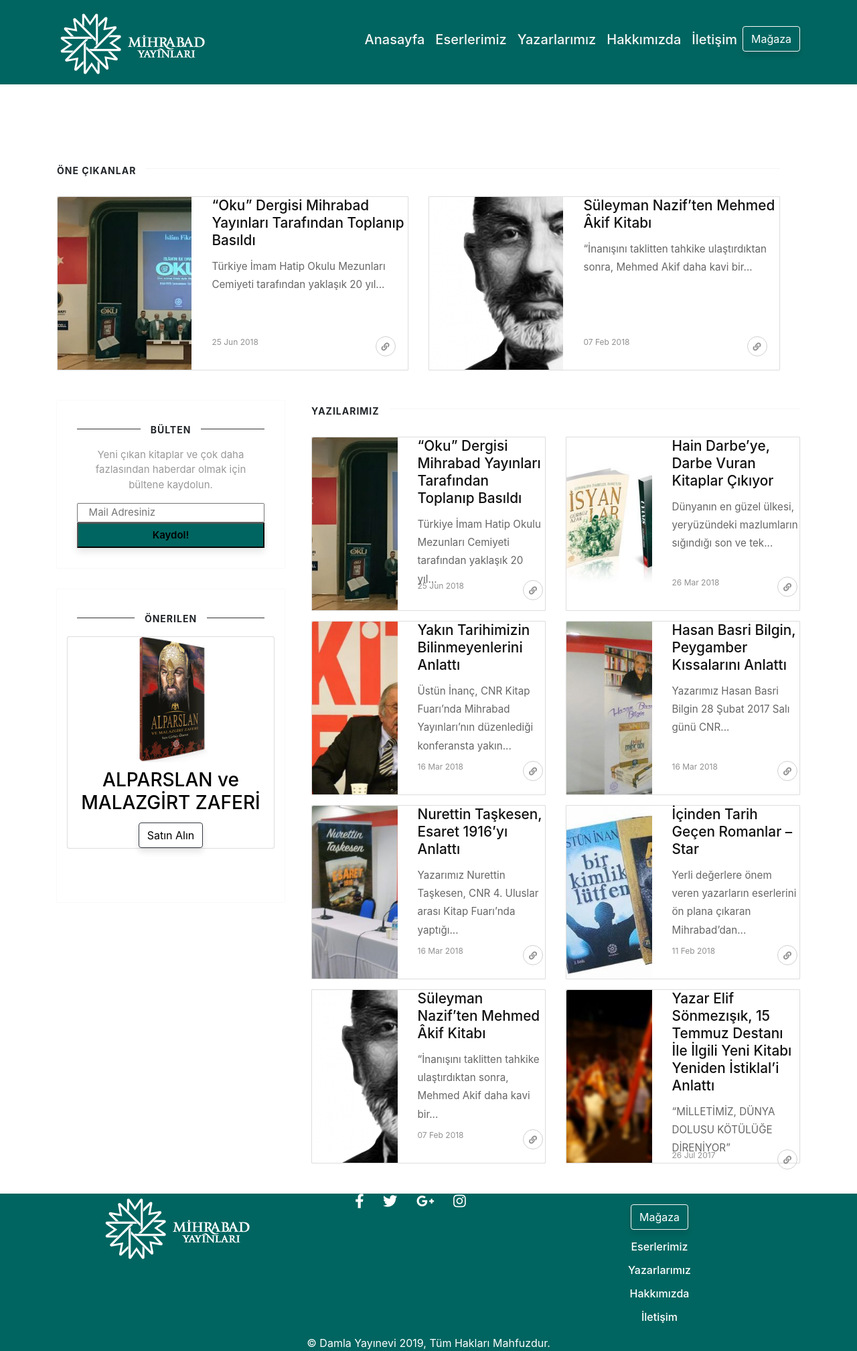
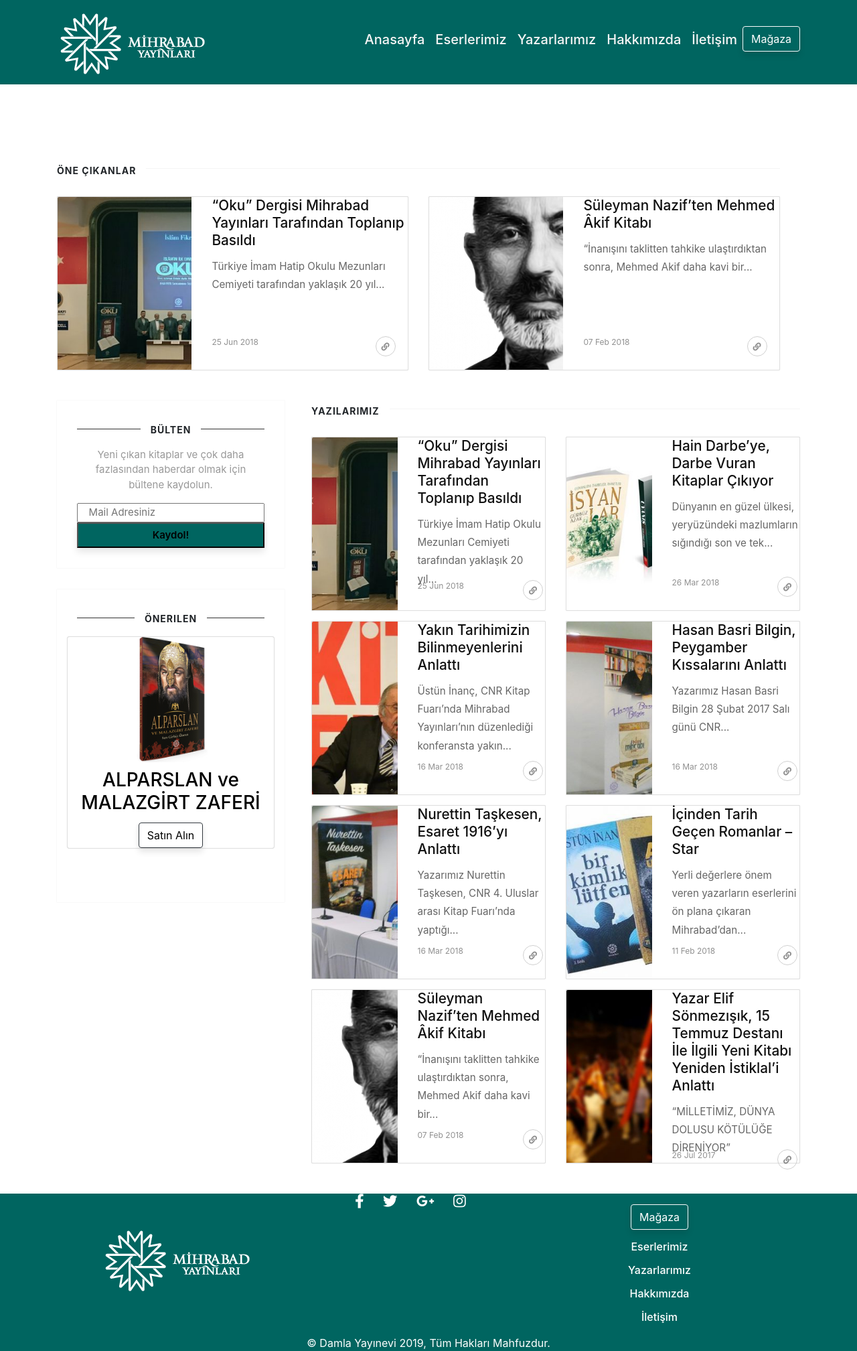
Before and after one commit to edamla/mihrabad, a Jekyll site: the page built from index.html, in a window 1280 px wide. Shown: the whole page at 67% size. Built offline with Jekyll 4.4.1, drawn with Linux system fonts in a browser that asks for light colours; nearby versions of some CDN libraries; the list of posts is cut into pages by our own code; comment, search, counter and statistics services are not loaded.

Commit message:
Update default.html

```diff
--- a/_layouts/default.html
+++ b/_layouts/default.html
@@ -125,7 +125,7 @@
     <div class="container">
           <div class="row col-12 text-center">
               <!-- Grid column -->
-          <div class="col-12 col-md-4">
+          <div class="col-12 col-md-4 mt-5">
                 <a href="{{ site.baseurl }}/">
                     <img src="{{ site.baseurl }}/assets/images/logo-beyaz.png" alt="{{ site.name }}">
                 </a>
```
